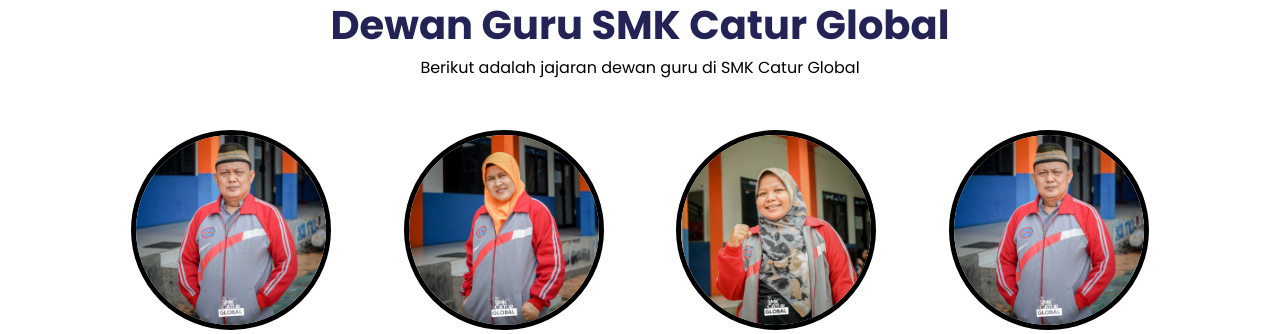
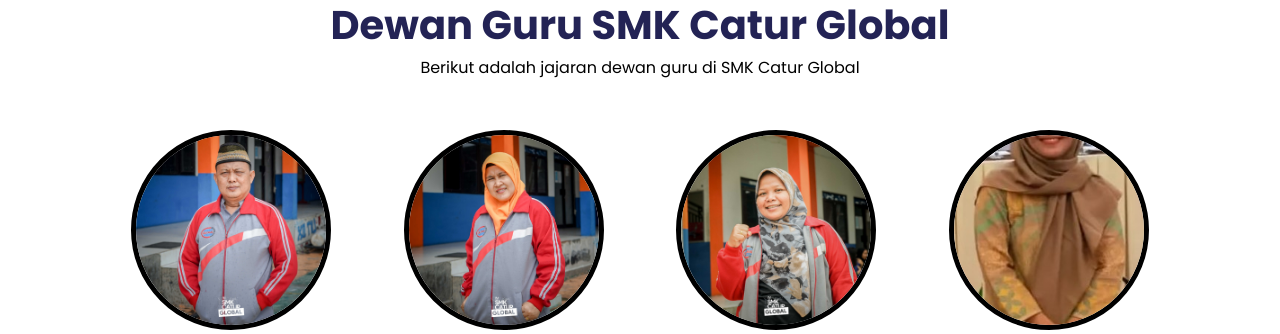
Before and after one commit to drezhary/websitecg, a plain HTML site: page index.html in a window 1280 px wide. Shown: the part 3360-3694 px from the top of the page. Drawn offline with nearby package versions, Linux system fonts and the light colour scheme.

Commit message:
Menambahkan foto miss dessy di laman index bagian dewan guru

```diff
--- a/index.html
+++ b/index.html
@@ -199,7 +199,7 @@
                 </div>
             </div>
             <div class="profil">
-                <img src="assets/images/team/paanda-website.jpg" alt="" class="foto-guru">
+                <img src="assets/images/team/miss-dessy.jpg" alt="" class="foto-guru">
                 <h6>Dessy Ikawati, S.S</h6>
                 <p>Waka Hubungan Industri</p>
                 <div class="pro-links">
```
